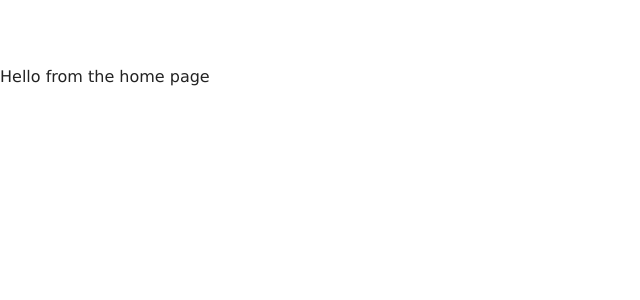
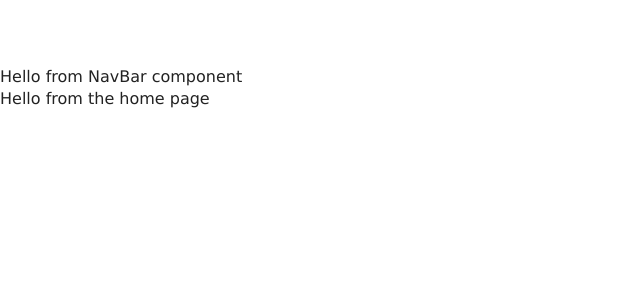
Before and after one commit to rabobahago/beach-resort-app, a React (Create React App) app: page / in a window 1280 px wide. Shown: the top 300 px of the page, without its empty margins (0-640 px from the left). Built offline with nearby package versions, Linux system fonts and the light colour scheme.

Commit message:
NavBar component features added

```diff
--- a/src/App.js
+++ b/src/App.js
@@ -5,14 +5,16 @@ import Error from './pages/Error'
 import SingleRoom from './pages/SingleRoom'
 import Rooms from './pages/Rooms'
 import { Route, Switch } from 'react-router-dom'
+import NavBar from './components/NavBar'
 
 function App() {
   return (
     <>
+      <NavBar />
       <Switch>
         <Route exact path="/" component={Home} />
         <Route exact path="/rooms" component={Rooms} />
-        <Route path="/rooms/:slug" component={SingleRoom} />
+        <Route exact path="/rooms/:slug" component={SingleRoom} />
         <Route component={Error} />
       </Switch>
     </>
--- /dev/null
+++ b/src/components/NavBar.js
@@ -0,0 +1,9 @@
+import React from 'react'
+import logo from '../images/logo.svg'
+import { FaAlignRigt } from 'react-icons/fa'
+class NavBar extends React.Component {
+  render() {
+    return <div>Hello from NavBar component</div>
+  }
+}
+export default NavBar
```
Also changed, not shown: 1 other file (tests, documents, lock files or other folders).
